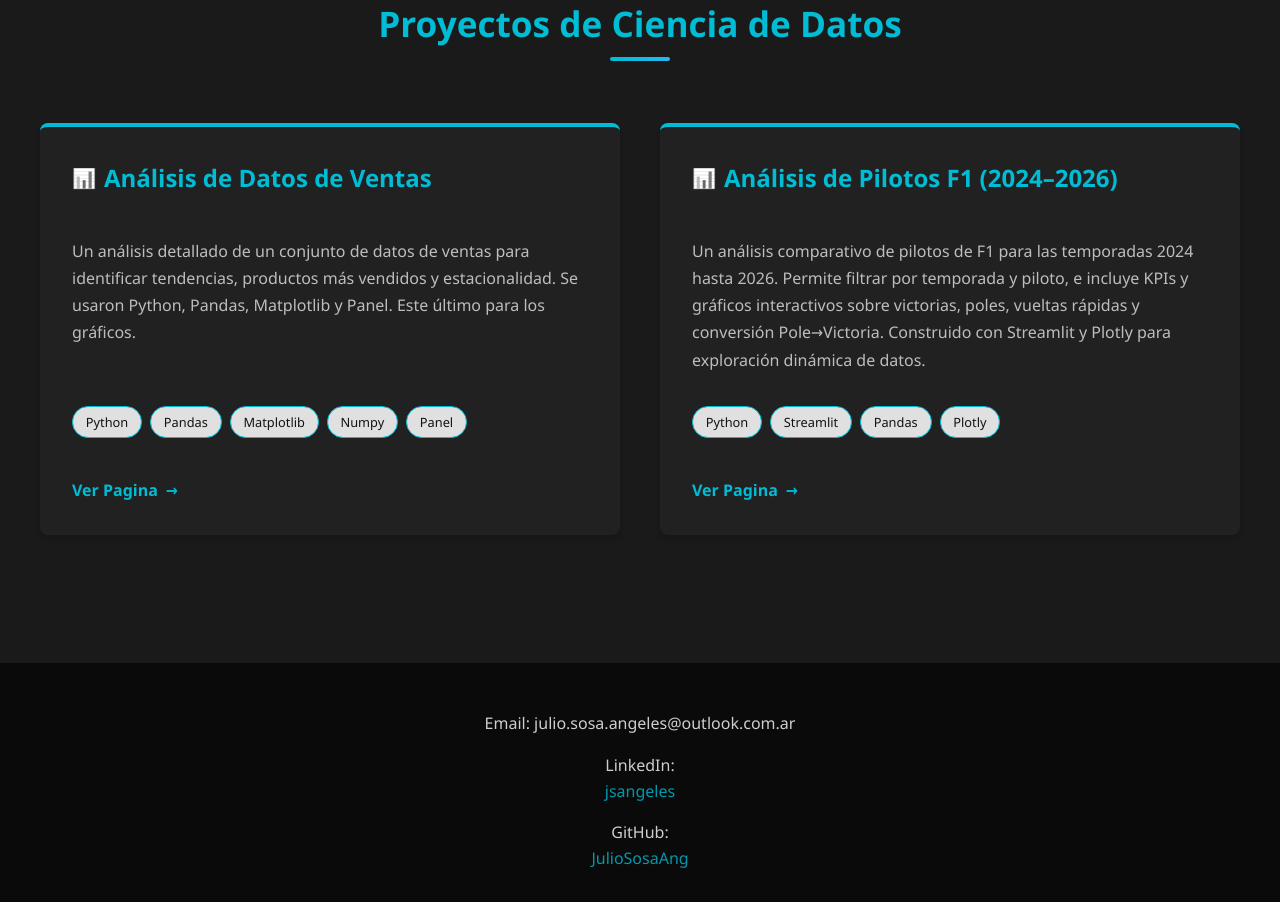
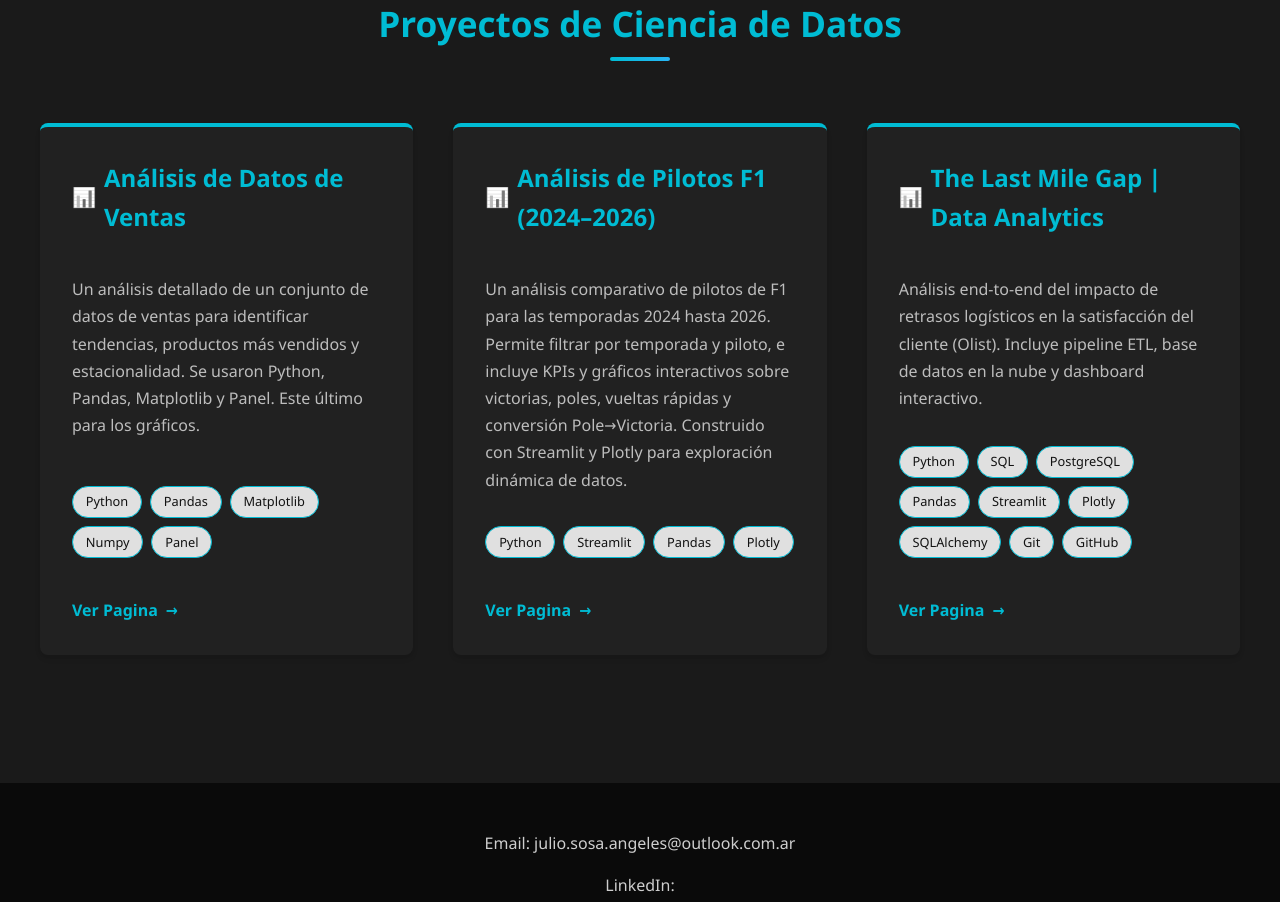
Before and after one commit to JulioSosaAng/mi-portfolio, a React (Vite) app: page / in a window 1280 px wide. Shown: the part 1320-2222 px from the top of the page. Built offline with nearby package versions, Linux system fonts and the light colour scheme.

Commit message:
feat: update project card with new tech stack

```diff
--- a/src/App.jsx
+++ b/src/App.jsx
@@ -16,6 +16,12 @@ const App = () => {
       link: "https://f1-pilotos-2024-2025.streamlit.app/",
       techs: ["Python", "Streamlit", "Pandas", "Plotly"]
     },
+        {
+      title: "The Last Mile Gap | Data Analytics",
+      description: "Análisis end-to-end del impacto de retrasos logísticos en la satisfacción del cliente (Olist). Incluye pipeline ETL, base de datos en la nube y dashboard interactivo.",
+      link: "https://the-last-mile-gap-olist.streamlit.app/",
+      techs: ["Python", "SQL", "PostgreSQL", "Pandas", "Streamlit", "Plotly", "SQLAlchemy", "Git", "GitHub"]
+    }
     // Añade más proyectos aquí
   ];
 
```
